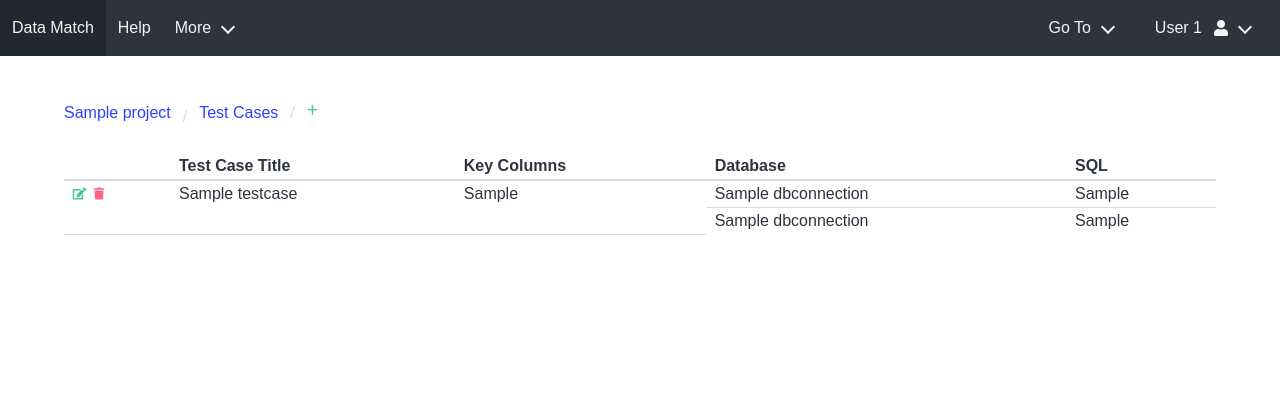
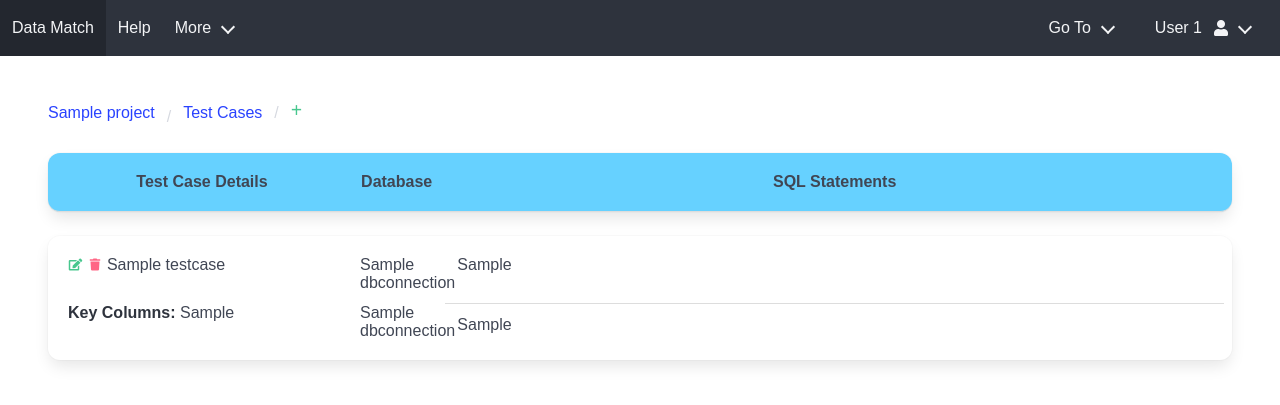
Before and after one commit to hdandekar/data-compare, a Django app: page /project/1/testcases in a window 1280 px wide. Shown: the top 405 px of the page. Run offline with Django 5.2, Linux system fonts and the light colour scheme; a user stored in the database is signed in; data comes from the database, SQL or seed files in the repository; tables that the repository leaves empty hold one stand-in row (values such as "Sample post").

Commit message:
Allow member to delete test cases (#21)

```diff
--- a/data_compare/static/css/project.css
+++ b/data_compare/static/css/project.css
@@ -486,3 +486,8 @@ tr.htmx-swapping td {
   opacity: 1;
   transition: opacity 200ms ease-in;
 }
+
+
+.is-bordered {
+  border-bottom: 1px solid #ddd;
+}
--- a/data_compare/static/js/project.js
+++ b/data_compare/static/js/project.js
@@ -15,13 +15,16 @@ document.addEventListener("DOMContentLoaded", () => {
 
   // Change the toast class based on eventType
   htmx.on("eventType", (e) => {
+    let value = e.detail.value;
     if (["created", "updated"].includes(e.detail.value)) {
       toastElement.classList.add("is-success");
-    } else if (["deleted", "permissiondenied"].includes(e.detail.value)) {
+    } else if (["deleted", "permissiondenied"].includes(value.toLowerCase())) {
       toastElement.classList.add("is-danger");
     } else if (["triggerd"].includes(e.detail.value)) {
       toastElement.classList.remove("is-danger", "is-success", "is-warning");
       toastElement.classList.add("is-warning");
+    } else {
+      console.log("Event Type is", (value.toLowerCase()));
     }
   });
 
@@ -47,19 +50,6 @@ document.addEventListener("DOMContentLoaded", () => {
   });
 });
 
-// document.addEventListener('DOMContentLoaded', () => {
-//     const button = document.querySelector('#msgClose');
-//     button.addEventListener('click', () => {
-//         button.remove();
-//     });
-// });
-
-// document.addEventListener('DOMContentLoaded', () => {
-//     const clsBtn = document.getElementById('msgClose');
-//     clsBtn.addEventListener('click', () => {
-//         cls.Btn.parentElement.remove();
-//     })
-// });
 
 document.addEventListener("DOMContentLoaded", () => {
   const clsBtn = document.getElementById("msgClose");
@@ -84,7 +74,6 @@ document.addEventListener("DOMContentLoaded", () => {
         });
       } else {
         modal.classList.add("is-active");
-        // console.error('Modal background not found after swap.');
       }
     }
   });
@@ -97,10 +86,3 @@ document.addEventListener("DOMContentLoaded", () => {
     }
   });
 });
-
-// document.getElementById('toggle-button').addEventListener('click', function() {
-//     document.getElementById('side-section').classList.add('is-active');
-// });
-// document.getElementById('close-button').addEventListener('click', function() {
-//     document.getElementById('side-section').classList.remove('is-active');
-// });
--- a/project/templates/connection/connection_index.html
+++ b/project/templates/connection/connection_index.html
@@ -19,7 +19,7 @@
          hx-target="this"
          id="connection_items">
       <tr class="text-center">
-        <td class="spinner-border" role="status">
+        <td class="spinner-border">
           <span class="visually-hidden text-center">Loading...</span>
         </td>
       </tr>
--- a/testplan/decorators.py
+++ b/testplan/decorators.py
@@ -21,7 +21,7 @@ def user_is_member(func):
         project_id = kwargs.get("project_id")
         project = get_object_or_404(Project, id=project_id)
         if not project.projectmember_set.filter(
-            user=request.user, role="member"
+            user=request.user, role__in=["member", "admin"]
         ).exists():
             return redirect("404_page")  # Or raise PermissionDenied if appropriate
         return func(request, *args, **kwargs)
--- a/testplan/templates/testcase_form.html
+++ b/testplan/templates/testcase_form.html
@@ -2,11 +2,9 @@
 
 {% block title %}
   {% if project.name %}
-    {{
-    project.name }} - New Test Case
+    {{ project.name }} - New Test Case
   {% else %}
-    {{ testcase.project.name }} - {{
-    testcase.tcname }}
+    {{ testcase.project.name }} - {{ testcase.tcname }}
   {% endif %}
 {% endblock title %}
 {% block content %}
--- a/testplan/templates/testcase_list.html
+++ b/testplan/templates/testcase_list.html
@@ -6,7 +6,7 @@
 {% block content %}
   {% load static %}
 
-  <div class="container">
+  <div class="container-fluid">
     <nav class="breadcrumb" aria-label="breadcrumbs">
       <ul>
         <li>
@@ -22,43 +22,48 @@
         </li>
       </ul>
     </nav>
-    <table class="table is-narrow is-hoverable is-fullwidth">
-      <thead>
-        <tr>
-          <th></th>
-          <th>Test Case Title</th>
-          <th>Key Columns</th>
-          <th>Database</th>
-          <th>SQL</th>
-        </tr>
-      </thead>
-      <tbody>
-        {% for tc in testcase_list %}
-          <tr class="is-size-6">
-            <!-- This cell will take up
-                space on two rows -->
-            <td rowspan="2">
+    <div class="row box has-background-info is-bordered">
+      <div class="columns">
+        <div class="column is-3 has-text-centered is-size-6 has-text-weight-bold">Test Case Details</div>
+        <div class="column is-1 has-text-centered is-size-6 has-text-weight-bold">Database</div>
+        <div class="column is-8 has-text-centered is-size-6 has-text-weight-bold">SQL Statements</div>
+      </div>
+    </div>
+    {% for tc in testcase_list %}
+      <div class="box mb-3" id="testcase-{{ tc.id }}">
+        <div class="row">
+          <div class="columns">
+            <div class="column is-3">
               <a class="has-text-success"
-                 title="Edit"
-                 href="{% url 'edit_testcase' project.id tc.id %}">
+                title="Edit"
+                href="{% url 'edit_testcase' project.id tc.id %}">
                 <i class="fa fa-pen-to-square fa-fw fa-xs"></i>
               </a>
-              <a class="has-text-danger" title="Delete" href="#">
+              <a class="has-text-danger" title="Delete"
+                  hx-post="{% url 'delete_testcase' project.id tc.id %}"
+                  hx-headers='{"X-CSRFToken":"{{ csrf_token }}"}'
+                  hx-target="#testcase-{{ tc.id }}"
+                  hx-confirm="Are you sure about deleting the testcase: '{{ tc.tcname }}?'"
+                  hx-swap="outerHTML">
                 <i class="fa fa-trash fa-fw fa-xs text-danger"></i>
               </a>
-            </td>
-            <td rowspan="2">{{ tc.tcname }}</td>
-            <td rowspan="2">{{ tc.keycolumns|truncatechars:50 }}</td>
-            <td class="col-1">{{ tc.sourcedb }}</td>
-            <td class="col-4">{{ tc.sourcesql|truncatechars:255 }}</td>
-          </tr>
-          <tr>
-            <td class="col-1">{{ tc.targetdb }}</td>
-            <td class="col-4">{{ tc.targetsql|truncatechars:255 }}</td>
-          </tr>
-        {% endfor %}
-      </tbody>
-    </table>
+              {{ tc.tcname }}
+            </div>
+            <div class="column is-1">{{ tc.sourcedb }}</div>
+            <div class="column is-8 is-bordered">{{ tc.sourcesql }}</div>
+          </div>
+        </div>
+        <div class="row">
+          <div class="columns">
+            <div class="column is-3">
+              <strong>Key Columns: </strong>{{ tc.keycolumns }}
+            </div>
+            <div class="column is-1">{{ tc.targetdb }}</div>
+            <div class="column is-8 pt-5">{{ tc.targetsql }}</div>
+          </div>
+        </div>
+      </div>
+    {% endfor %}
     <!-- Pagination -->
     {% if page_obj.has_other_pages %}
       <nav aria-label="Page navigation Projects">
@@ -96,5 +101,5 @@
     </nav>
   {% endif %}
   <!-- end Pagination -->
-</div>
+  </div>
 {% endblock content %}
--- a/testplan/urls.py
+++ b/testplan/urls.py
@@ -18,6 +18,11 @@ urlpatterns = [
         "project/<int:project_id>/testcase/<int:testcase_id>/edit",
         views.TestCaseUpdateView.as_view(),
         name="edit_testcase",
+    ),
+    path(
+        "project/<int:project_id>/testcase/<int:testcase_id>/delete",
+        views.TestCaseDeleteView.as_view(),
+        name="delete_testcase",
     ),
     # Test Run URLs
     path(
--- a/testplan/views.py
+++ b/testplan/views.py
@@ -141,17 +141,57 @@ class TestRunCreateView(LoginRequiredMixin, MemberPermissionMixin, CreateView):
     def form_invalid(self, form):
         return self.render_to_response(self.get_context_data(form=form))
 
-    # def test_func(self):
-    #     try:
-    #         project = Project.objects.get(id=self.kwargs["project_id"])
-    #         if self.request.user in project.members.all():
-    #             return True
-    #         return False
-    #     except Project.DoesNotExist:
-    #         return redirect(_404_Page)
-
     def handle_no_permission(self) -> HttpResponseRedirect:
         return render(self.request, _404_Page)
+
+
+class TestCaseDeleteView(LoginRequiredMixin, MemberPermissionMixin, DeleteView):
+    model = TestCase
+
+    def post(self, *args, **kwargs):
+        testcase = TestCase.objects.get(id=self.kwargs["testcase_id"])
+        try:
+            testcase.delete()
+            return HttpResponse(
+                status=200,
+                headers={
+                    "HX-Trigger": json.dumps(
+                        {
+                            "showMessage": f"'{testcase.tcname}' deleted successfully",
+                            "eventType": "deleted",
+                        }
+                    ),
+                },
+            )
+            return
+        except ProtectedError as e:
+            logger.error(f"Cannot delete {testcase.tcname} due to {e}")
+            return HttpResponse(
+                status=204,
+                headers={
+                    "HX-Trigger": json.dumps(
+                        {
+                            "listChanged": None,
+                            "showMessage": f"'{testcase.tcname}' cannot be deleted",
+                            "eventType": "deleted",
+                        }
+                    )
+                },
+            )
+
+    def handle_no_permission(self):
+        testcase = TestCase.objects.get(id=self.kwargs["testcase_id"])
+        return HttpResponse(
+            status=204,
+            headers={
+                "HX-Trigger": json.dumps(
+                    {
+                        "showMessage": f"You do not have permission to delete '{testcase.tcname}'",
+                        "eventType": "permissionDenied",
+                    }
+                )
+            },
+        )
 
 
 class TestRunListView(LoginRequiredMixin, MemberPermissionMixin, ListView):
@@ -522,7 +562,6 @@ def testrun_case_result_summary(
                 "changed": changed_set,
                 "changed_data": changed_data,
                 "test_case": test_case,
-                "testrun_testcase": testrun_testcase,
                 "project": project,
                 "testrun": testrun,
                 "testrun_testcase": testrun_testcase,
@@ -535,7 +574,6 @@ def testrun_case_result_summary(
             {
                 "message": "History Not Available",
                 "test_case": test_case,
-                "testrun_testcase": testrun_testcase,
                 "project": project,
                 "testrun": testrun,
                 "testrun_testcase": testrun_testcase,
```
Also changed, not shown: testplan/templates/testrun_list.html (+1 -7 lines).
